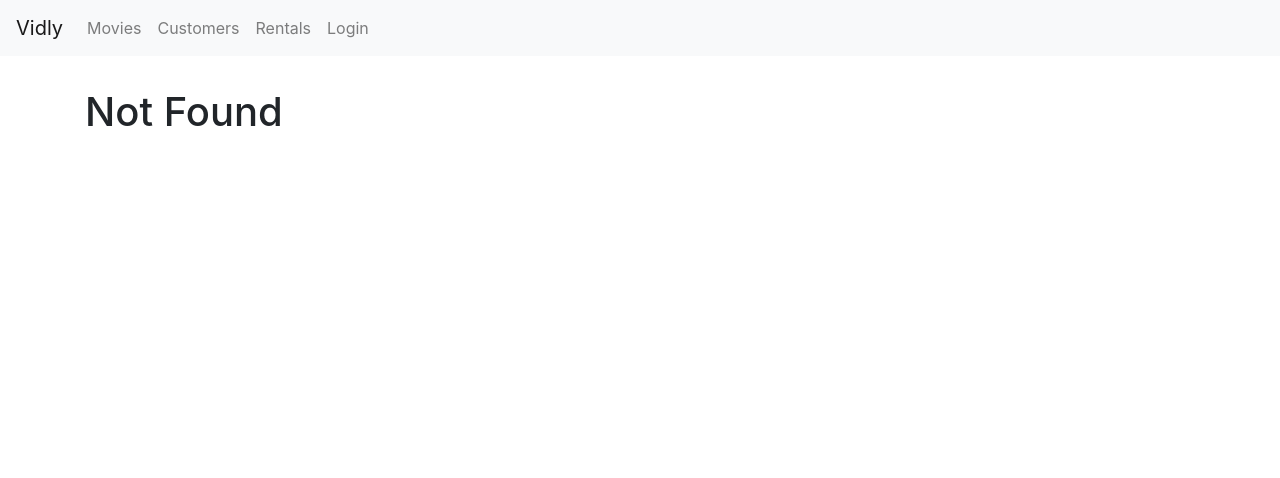
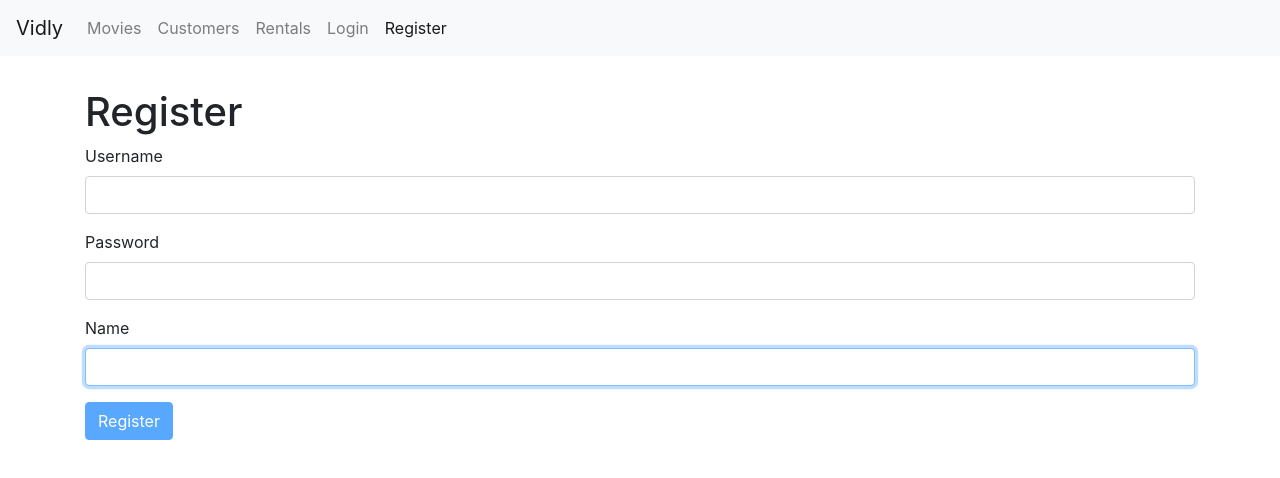
Before and after one commit to eecanada/vidly, a React (Create React App) app: page /register in a window 1280 px wide. Before the commit this address led to /not-found. Shown: the top 478 px of the page. Built offline with nearby package versions, Linux system fonts and the light colour scheme.

Commit message:
register form

```diff
--- a/src/App.js
+++ b/src/App.js
@@ -8,6 +8,7 @@
 import MovieForm from './components/movieForm';
 import LoginForm from './components/loginForm';
 import './App.css';
+import RegisterForm from './components/registerForm';
 
 function App() {
   return (
@@ -16,6 +17,7 @@
 
       <main className="container">
         <Switch>
+          <Route path="/register" component={RegisterForm}/>
           <Route path="/login" component={LoginForm}/>
           <Route path="/movies/:id" component={MovieForm}/>
           <Route path="/movies" component={Movies} />
--- a/src/components/common/navBar.jsx
+++ b/src/components/common/navBar.jsx
@@ -35,6 +35,9 @@
           <NavLink className="nav-item nav-link" to="/login">
             Login
           </NavLink>
+          <NavLink className="nav-item nav-link" to="/register">
+            Register
+          </NavLink>
         </div>
       </div>
     </nav>
--- /dev/null
+++ b/src/components/registerForm.jsx
@@ -0,0 +1,45 @@
+import React from "react";
+import Joi from "joi-browser";
+import Form from "./common/form";
+
+class RegisterForm extends Form {
+  state = {
+    data: { username: "", password: "", name: "" },
+    errors: {}
+  };
+
+  schema = {
+    username: Joi.string()
+      .required()
+      .email()
+      .label("Username"),
+    password: Joi.string()
+      .required()
+      .min(5)
+      .label("Password"),
+    name: Joi.string()
+      .required()
+      .label("Name")
+  };
+
+  doSubmit = () => {
+    // Call the server
+    console.log("Submitted");
+  };
+
+  render() {
+    return (
+      <div>
+        <h1>Register</h1>
+        <form onSubmit={this.handleSubmit}>
+          {this.renderInput("username", "Username")}
+          {this.renderInput("password", "Password", "password")}
+          {this.renderInput("name", "Name")}
+          {this.renderButton("Register")}
+        </form>
+      </div>
+    );
+  }
+}
+
+export default RegisterForm;
```
